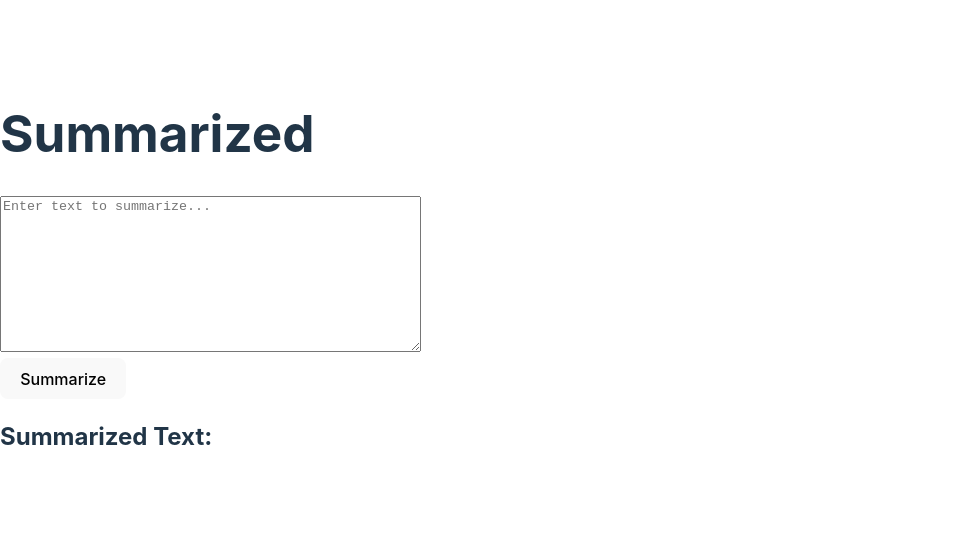
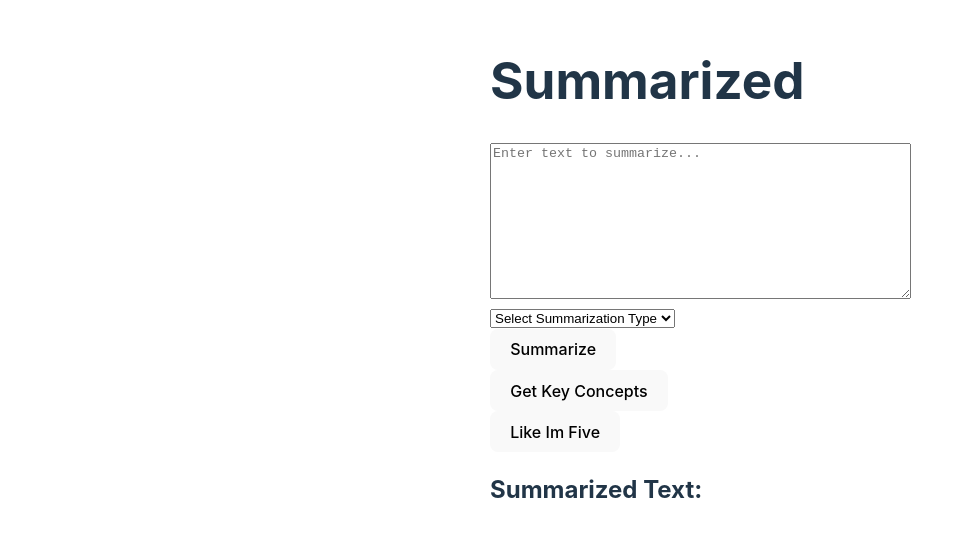
Before and after one commit to Jeremy-D-Ruiz/summarized, a React (Vite) app in the folder summarized-client/summarized-react/: page / in a window 1280 px wide. Shown: the part 127-664 px from the top of the page, without its empty margins (0-974 px from the left). Built offline with nearby package versions, Linux system fonts and the light colour scheme.

Commit message:
Added KeyConcepts And LikeImFive Added initial steps for summarizeselector

```diff
--- a/summarized-client/summarized-react/index.html
+++ b/summarized-client/summarized-react/index.html
@@ -2,7 +2,6 @@
 <html lang="en">
   <head>
     <meta charset="UTF-8" />
-    <link rel="icon" type="image/svg+xml" href="/vite.svg" />
     <meta name="viewport" content="width=device-width, initial-scale=1.0" />
     <title>Summarized</title>
   </head>
--- /dev/null
+++ b/summarized-client/summarized-react/src/componets/LikeImFive.jsx
@@ -0,0 +1,11 @@
+import React from 'react';
+
+function LikeImFive({onClick}){
+
+    return (
+        <button onClick={onClick}>Like Im Five</button>
+      );
+
+}
+
+export default LikeImFive;
--- /dev/null
+++ b/summarized-client/summarized-react/src/componets/ListKeyConcepts.jsx
@@ -0,0 +1,11 @@
+import React from 'react';
+
+function KeyConcepts({onClick}){
+
+    return (
+        <button onClick={onClick}>Get Key Concepts</button>
+      );
+
+}
+
+export default KeyConcepts;
--- a/summarized-client/summarized-react/src/componets/SummarizationApp.jsx
+++ b/summarized-client/summarized-react/src/componets/SummarizationApp.jsx
@@ -1,5 +1,10 @@
 import React, { useState } from 'react';
 import axios from 'axios';
+import TextBoxComponent from './TextBox.jsx';
+import SummarizeButtonComponent from './SummarizeButton.jsx';
+import KeyConcepts from './ListKeyConcepts.jsx';
+import LikeImFive from './LikeImFive.jsx';
+import '../styles/summarized.css';
 
 function SummarizationApp() {
   const [inputText, setInputText] = useState('');
@@ -9,36 +14,74 @@ function SummarizationApp() {
     setInputText(event.target.value);
   };
 
-  const handleSubmit = async () => {
+  const handleSummarize = async () => {
     try {
       const response = await axios.get('http://localhost:8080/summarized', {
         params: {
           text: inputText,
         },
       });
-      const summarizedText = response.data.summarizedText;
-
       setSummarizedText(response.data);
     } catch (error) {
       console.error('Error:', error);
     }
   };
 
+  const handleKeyConcepts = async () => {
+    try {
+      const response = await axios.get('http://localhost:8080/keyconcepts', {
+        params: {
+          text: inputText,
+        },
+      });
+      setSummarizedText(response.data);
+    } catch (error) {
+      console.error('Error:', error);
+    }
+  };
+
+  const handleLikeImFive = async () => {
+    try {
+      const response = await axios.get('http://localhost:8080/likeimfive', {
+        params: {
+          text: inputText,
+        },
+      });
+      setSummarizedText(response.data);
+    } catch (error) {
+      console.error('Error:', error);
+    }
+  };
+
+
+
   return (
     <div>
+      <div className='containter'>
         <h1>Summarized</h1>
-      <textarea
+        <TextBoxComponent
           value={inputText}
           onChange={handleInputChange}
-        placeholder="Enter text to summarize..."
-        rows={10}
-        cols={50}
         />
-      <br />
-      <button onClick={handleSubmit}>Summarize</button>
-      <br />
+
+          <select >
+          <option value="">Select Summarization Type</option>
+            <option value="top3">List Top 3 Concepts</option>
+            <option value="top5">List Top 5 Concepts</option>
+            <option value="explainLikeIm5">Explain Like I'm 5</option>
+            <option value="nextSteps">What Next?</option>
+          </select>
+
+
+
+
+          <SummarizeButtonComponent onClick={handleSummarize} />
+          <KeyConcepts onClick={handleKeyConcepts} />
+          <LikeImFive onClick={handleLikeImFive} />
+
         <h2>Summarized Text:</h2>
         <p>{summarizedText}</p>
+      </div>
     </div>
   );
 }
--- /dev/null
+++ b/summarized-client/summarized-react/src/componets/SummarizeButton.jsx
@@ -0,0 +1,9 @@
+import React from 'react';
+
+function SummarizeButtonComponent({ onClick }) {
+  return (
+    <button onClick={onClick}>Summarize</button>
+  );
+}
+
+export default SummarizeButtonComponent;
--- /dev/null
+++ b/summarized-client/summarized-react/src/componets/TextBox.jsx
@@ -0,0 +1,15 @@
+import React from 'react';
+
+function TextBoxComponent({ value, onChange }) {
+  return (
+    <textarea
+      value={value}
+      onChange={onChange}
+      placeholder="Enter text to summarize..."
+      rows={10}
+      cols={50}
+    />
+  );
+}
+
+export default TextBoxComponent;
--- /dev/null
+++ b/summarized-client/summarized-react/src/styles/summarized.css
@@ -0,0 +1,10 @@
+div {
+    width: 300px; /* Adjust width as needed */
+    margin: 0 auto; /* Center justify */
+  }
+
+  .container {
+    display: flex;
+    justify-content: center; /* Center justify horizontally */
+    align-items: center; /* Center vertically */
+  }
```
Also changed, not shown: 1 other file (tests, documents, lock files or other folders). Lines whose indentation alone changed are shown as unchanged.
